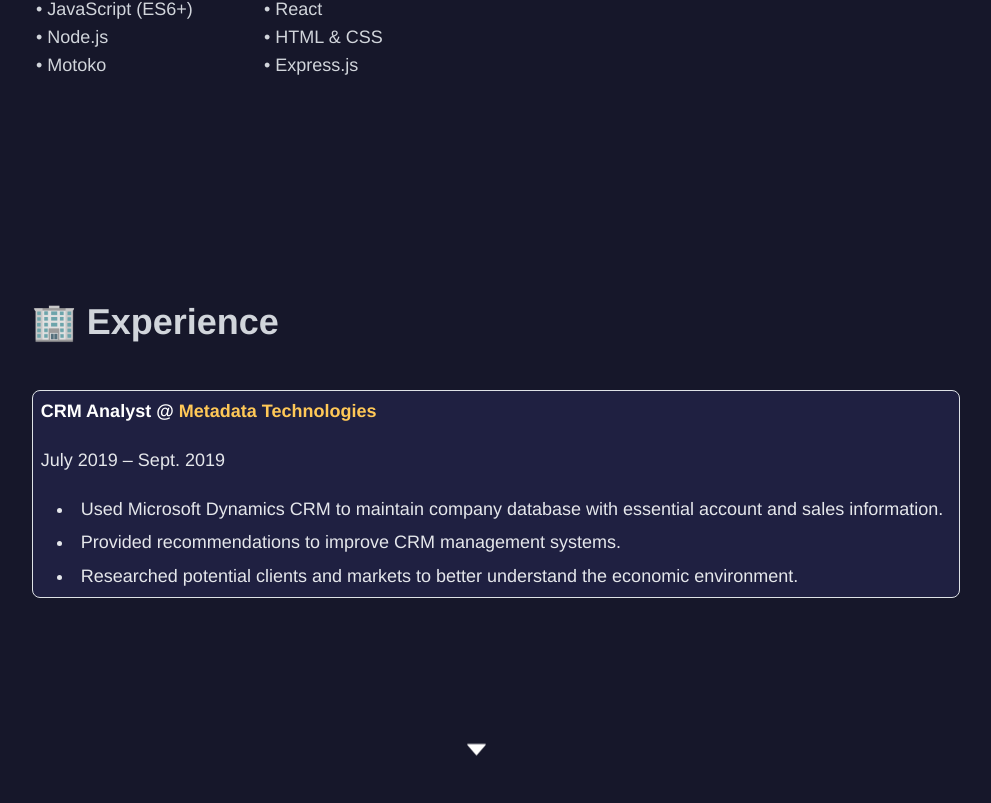
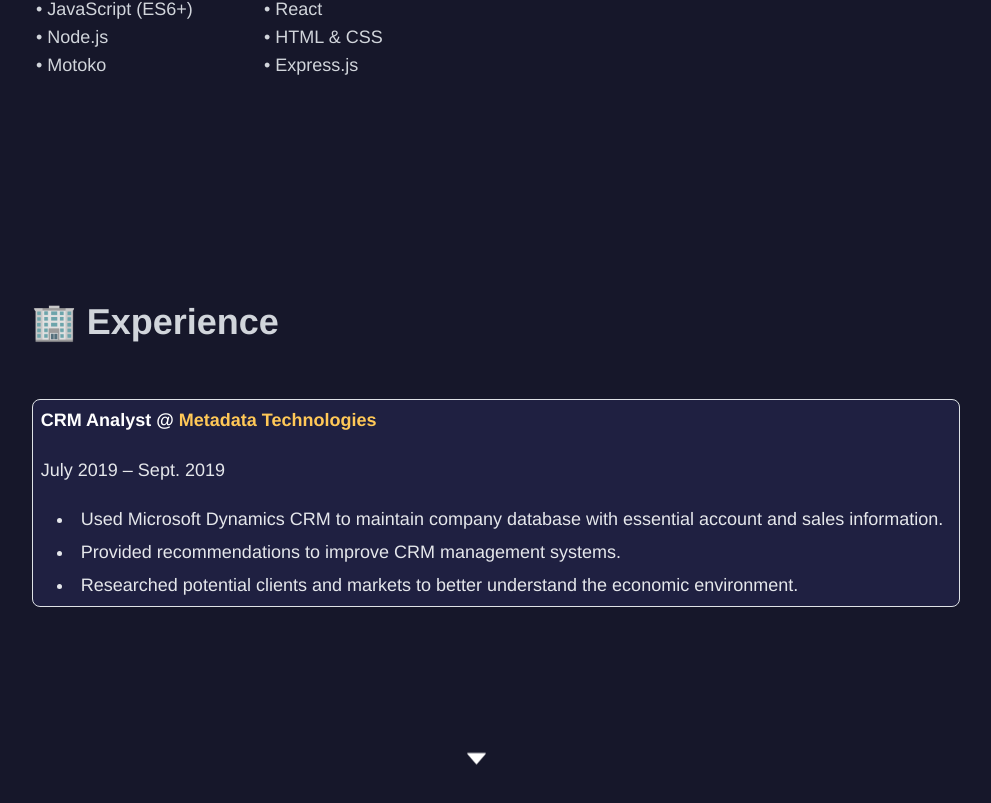
Before and after one commit to Nestor-19/personal-website, a React (Create React App) app: page /home in a window 1280 px wide. Shown: the part 1375-2178 px from the top of the page, without its empty margins (144-1135 px from the left). Built offline with nearby package versions, Linux system fonts and the light colour scheme; the HTML template or start-up script is replaced by a standard one.

Commit message:
Increased padding bottom for the header in Experience section

```diff
--- a/src/components/Experience/Experience.js
+++ b/src/components/Experience/Experience.js
@@ -6,7 +6,7 @@ const Experience = () => {
     <div name='Experience' className='w-full h-[670px] text-gray-300 bg-[#16172a]'>
         <div className='flex flex-col justify-center items-center w-full pt-[6%]'>
             <div className='max-w-[1000px] gap-8'>
-                <div className='pb-[5%] pl-4 flex flex-row text-4xl gap-3 font-bold'>
+                <div className='pb-[6%] pl-4 flex flex-row text-4xl gap-3 font-bold'>
                     <p className='hover:text-[#ffc857]'>
                         🏢 Experience
                     </p>
```
